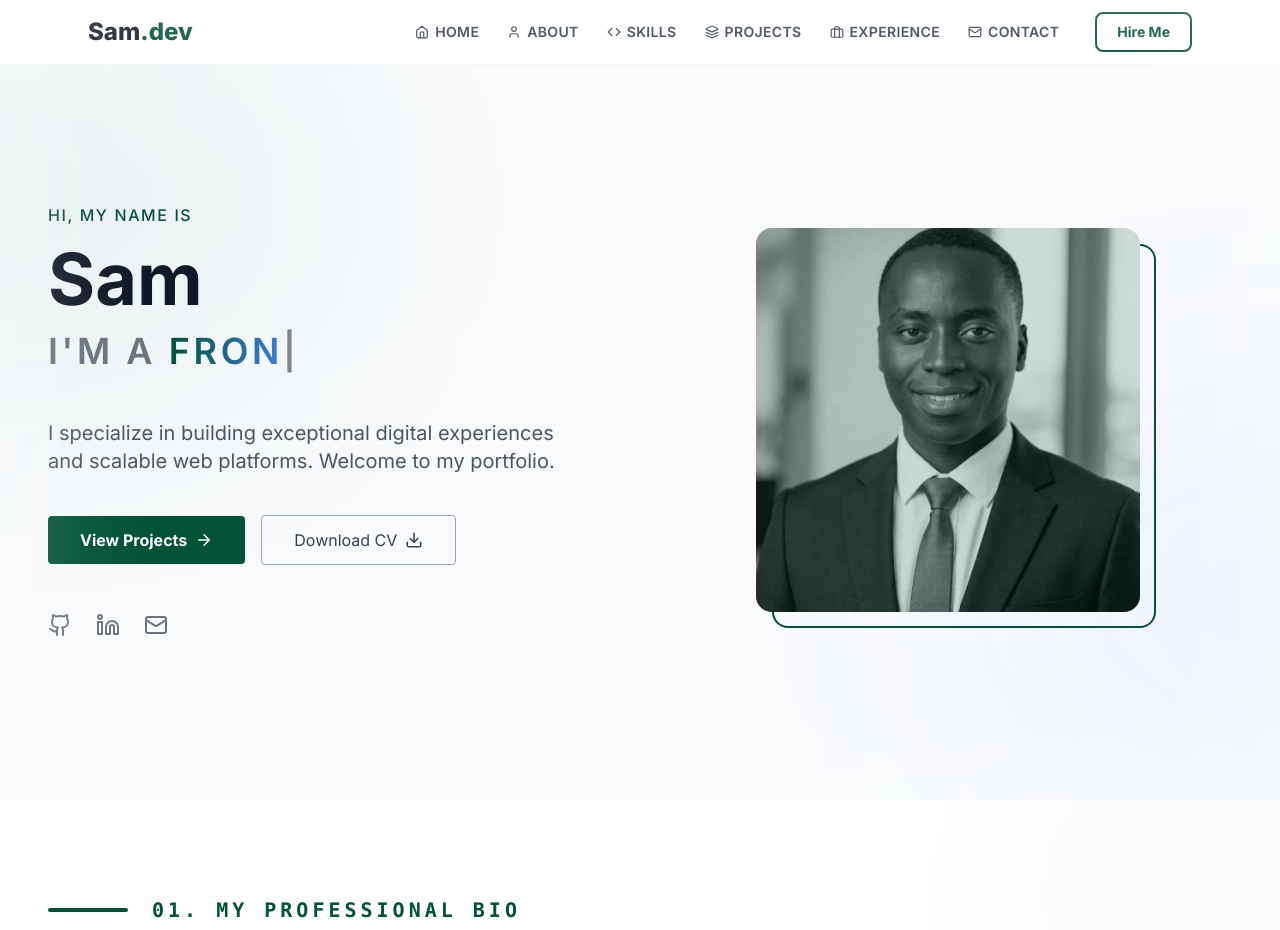
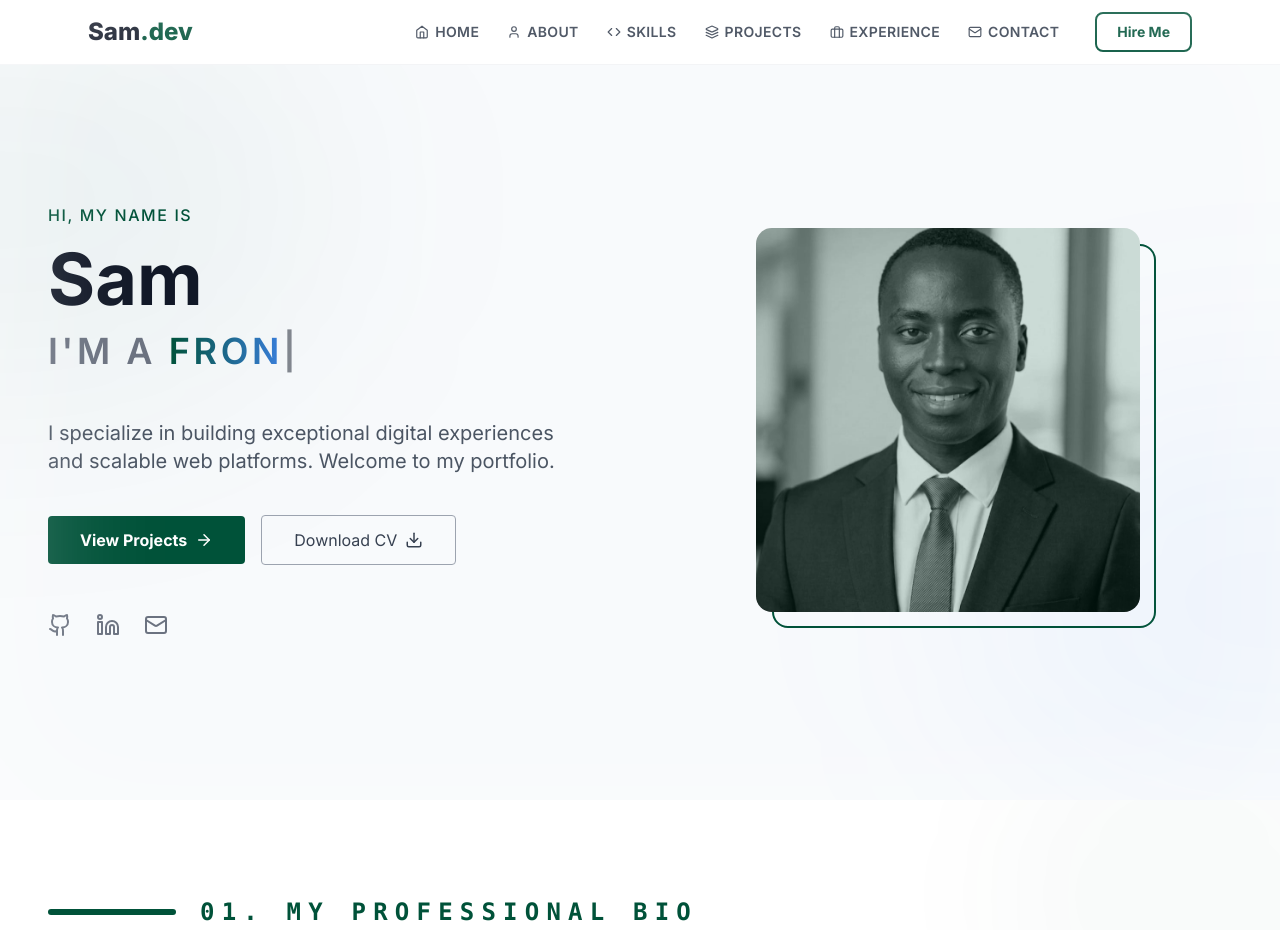
Before and after one commit to Samlite250/Samportfolio, a React (Vite) app: page / in a window 1280 px wide. Shown: the top 930 px of the page. Built offline with nearby package versions, Linux system fonts and the light colour scheme.

Commit message:
style: ultra-bold bio header and wider line

```diff
--- a/src/components/About.jsx
+++ b/src/components/About.jsx
@@ -51,8 +51,8 @@ const About = () => {
               viewport={{ once: true }}
               className="flex items-center gap-6 mb-6"
             >
-              <div className="h-1 w-20 bg-primary rounded-full"></div>
-              <span className="text-primary font-mono font-black tracking-[0.2em] text-lg md:text-xl uppercase">01. My Professional Bio</span>
+              <div className="h-1.5 w-32 bg-primary rounded-full"></div>
+              <span className="text-primary font-mono font-black tracking-[0.3em] text-xl md:text-2xl uppercase">01. My Professional Bio</span>
             </motion.div>
             <h2 className="text-2xl md:text-4xl font-extrabold text-gray-900 leading-tight">
               Crafting Digital Solutions <br />
```
